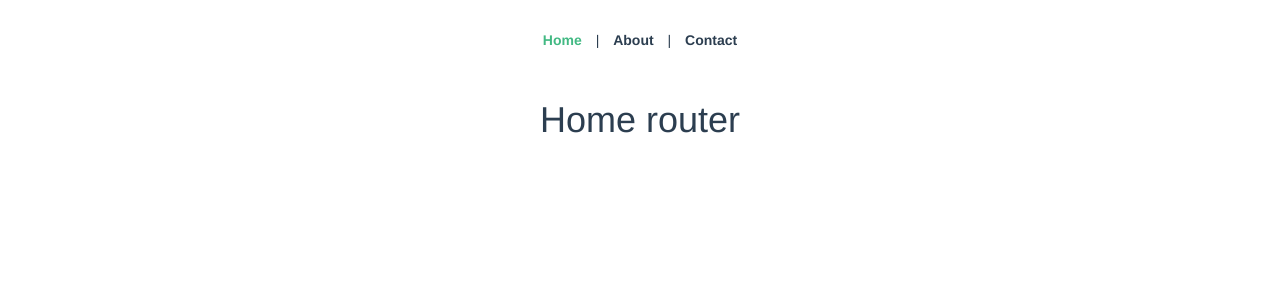
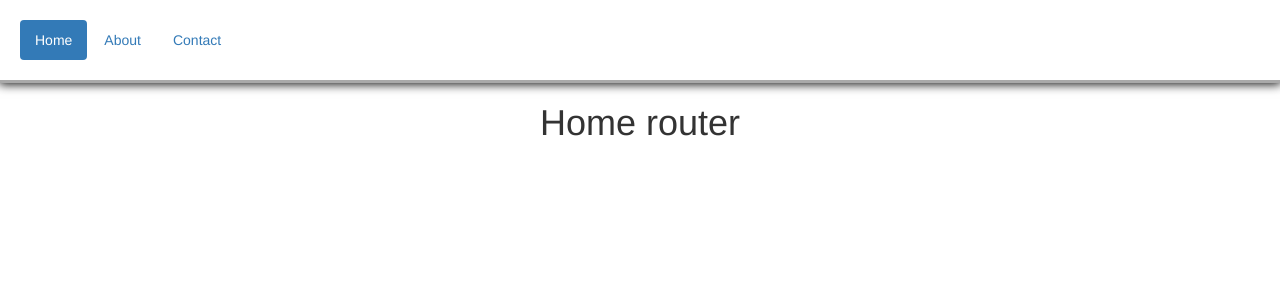
Before and after one commit to PiotrSierant/vue-studying, a Vue app: page / in a window 1280 px wide. Shown: the top 300 px of the page. Built offline with nearby package versions, Linux system fonts and the light colour scheme.

Commit message:
nav, routes

```diff
--- a/src/App.vue
+++ b/src/App.vue
@@ -1,34 +1,23 @@
 <template>
   <div id="app">
-    <nav>
-      <router-link to="/">Home</router-link> |
-      <router-link to="/about">About</router-link> |
-      <router-link to="/contact">Contact</router-link>
-    </nav>
+    <ComponentNavigation />
     <router-view/>
   </div>
 </template>
-
+<script>
+import ComponentNavigation from '@/components/ComponentNavigation.vue';
+export default {
+  name: 'app',
+  components: {
+    ComponentNavigation,
+  },
+}
+</script>
 <style>
 #app {
-  font-family: Avenir, Helvetica, Arial, sans-serif;
-  -webkit-font-smoothing: antialiased;
-  -moz-osx-font-smoothing: grayscale;
-  text-align: center;
-  color: #2c3e50;
-}
-
-nav {
-  padding: 30px;
-}
-
-nav a {
-  font-weight: bold;
-  color: #2c3e50;
-  margin: 0 1rem;
-}
-
-nav a.router-link-exact-active {
-  color: #42b983;
+  display: flex;
+  justify-content: center;
+  align-items: center;
+  flex-direction: column;
 }
 </style>
--- /dev/null
+++ b/src/components/ComponentNavigation.vue
@@ -0,0 +1,30 @@
+<template>
+    <nav>
+        <ul class="nav nav-pills ">
+            <router-link to="/" active-class="active" exact role="presentation" tag="li"><a>Home</a></router-link>
+            <router-link to="/about" active-class="active" role="presentation" tag="li"><a>About</a></router-link>
+            <router-link to="/contact" active-class="active" role="presentation" tag="li"><a>Contact</a></router-link>
+        </ul>
+    </nav>
+</template>
+<script>
+export default {
+    name: 'ComponentNavigation',
+}
+</script>
+<style scoped>
+nav {
+    border: none;
+    width: 100%;
+    box-shadow: 0 0 10px 1px black;
+    padding: 2rem;
+    border-bottom: .3rem solid darkgray;
+    display: flex;
+    justify-content: center;
+    align-items: center;
+}
+ul {
+    max-width: 1366px;
+    width: 100%;
+}
+</style>
```
